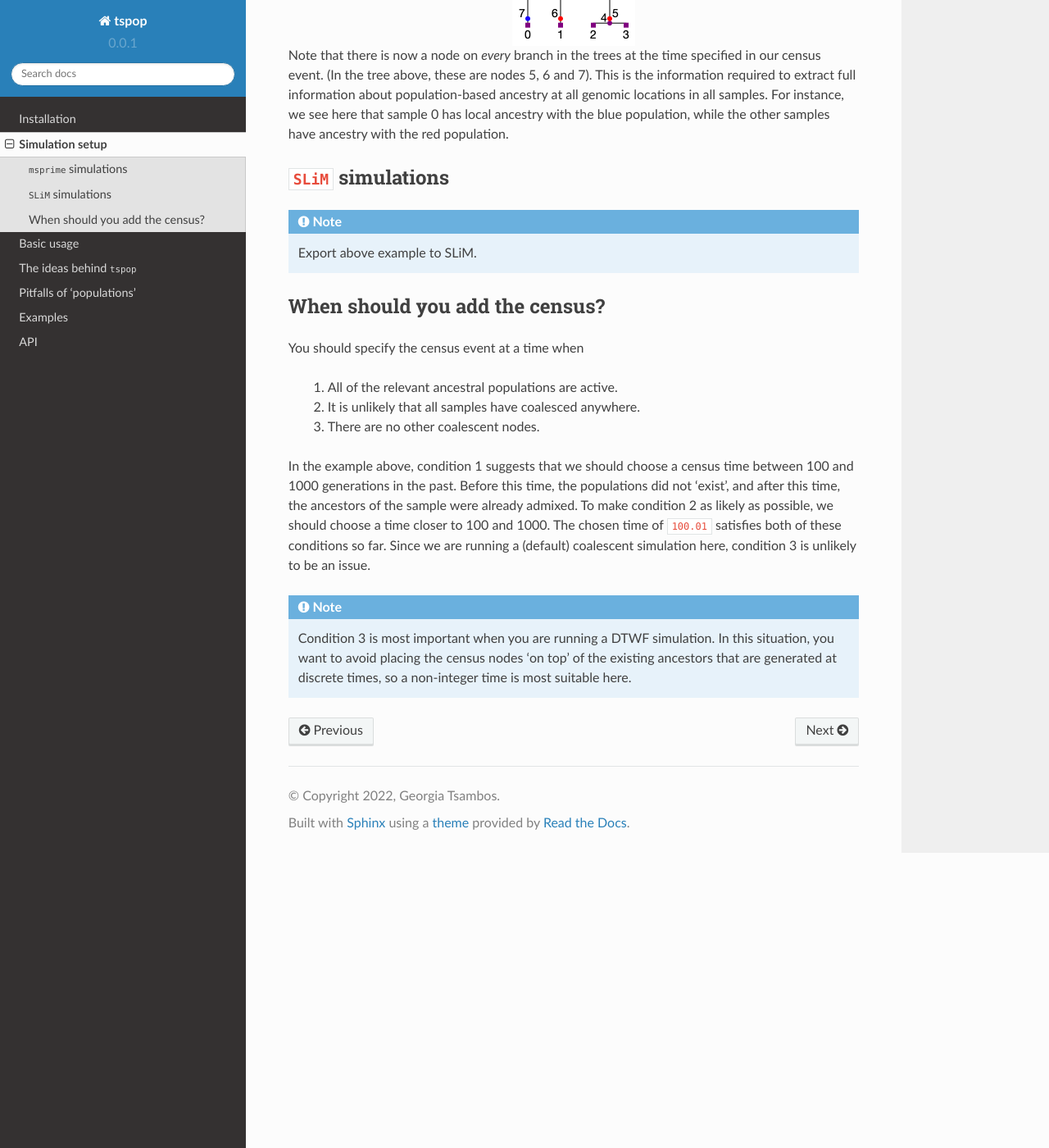
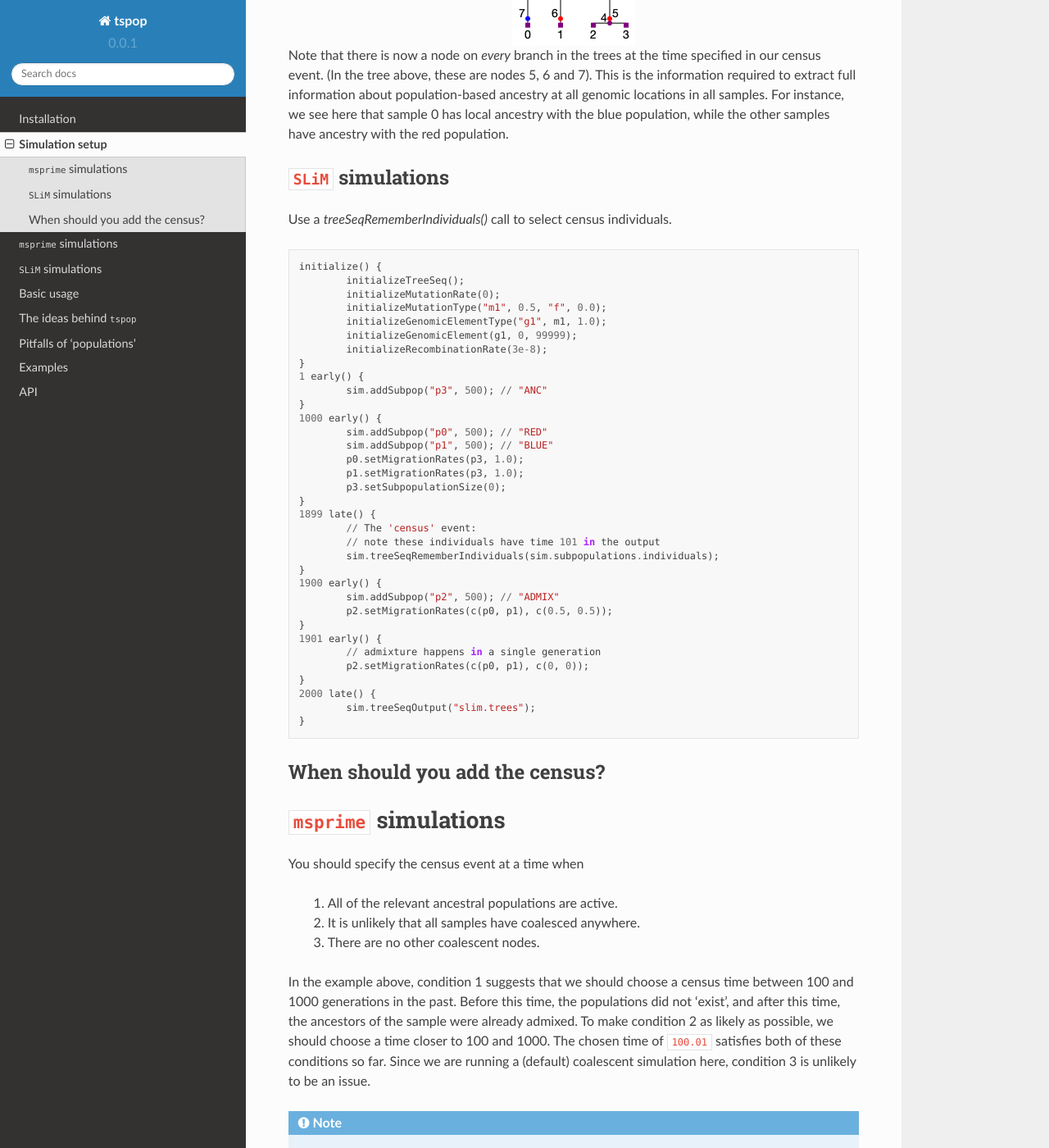
Before and after one commit to gtsambos/tspop, a Sphinx documentation site: the page built from docs/source/simulationsetup.rst, in a window 1280 px wide and 1400 px high, scrolled down 3154 px. Shown: the whole window at 82% size. Built offline with Sphinx 7.4.7 and the Read the Docs theme 2.0.0, drawn with Linux system fonts in a browser that asks for light colours; some of the changed text lies outside the part shown.

Commit message:
Added note and example of SLiM usage.

```diff
--- a/docs/source/simulationsetup.rst
+++ b/docs/source/simulationsetup.rst
@@ -148,13 +148,52 @@ while the other samples have ancestry with the red population.
 ``SLiM`` simulations
 --------------------
 
-.. note::
+Use a `treeSeqRememberIndividuals()` call to select census individuals.
 
-	Export above example to SLiM.
+.. code-block::
+
+	initialize() {
+		initializeTreeSeq();
+		initializeMutationRate(0);
+		initializeMutationType("m1", 0.5, "f", 0.0);
+		initializeGenomicElementType("g1", m1, 1.0);
+		initializeGenomicElement(g1, 0, 99999);
+		initializeRecombinationRate(3e-8);
+	}
+	1 early() {
+		sim.addSubpop("p3", 500); // "ANC"
+	}
+	1000 early() {
+		sim.addSubpop("p0", 500); // "RED"
+		sim.addSubpop("p1", 500); // "BLUE"
+		p0.setMigrationRates(p3, 1.0);
+		p1.setMigrationRates(p3, 1.0);
+		p3.setSubpopulationSize(0);
+	}
+	1899 late() {
+		// The 'census' event:
+		// note these individuals have time 101 in the output
+		sim.treeSeqRememberIndividuals(sim.subpopulations.individuals);
+	}
+	1900 early() {
+		sim.addSubpop("p2", 500); // "ADMIX"
+		p2.setMigrationRates(c(p0, p1), c(0.5, 0.5));
+	}
+	1901 early() {
+		// admixture happens in a single generation
+		p2.setMigrationRates(c(p0, p1), c(0, 0));
+	}
+	2000 late() {
+		sim.treeSeqOutput("slim.trees");
+	}
+
 
 
 When should you add the census?
 -------------------------------
+
+``msprime`` simulations
+=======================
 
 You should specify the census event at a time when
 
@@ -173,3 +212,8 @@ Since we are running a (default) coalescent simulation here, condition 3 is unli
 	Condition 3 is most important when you are running a DTWF simulation.
 	In this situation, you want to avoid placing the census nodes 'on top' of the existing ancestors that are generated at discrete times,
 	so a non-integer time is most suitable here.
+
+``SLiM`` simulations
+====================
+
+You'll usually want to place the `treeSeqRememberIndividuals()` call in the generation before admixture begins.
```
